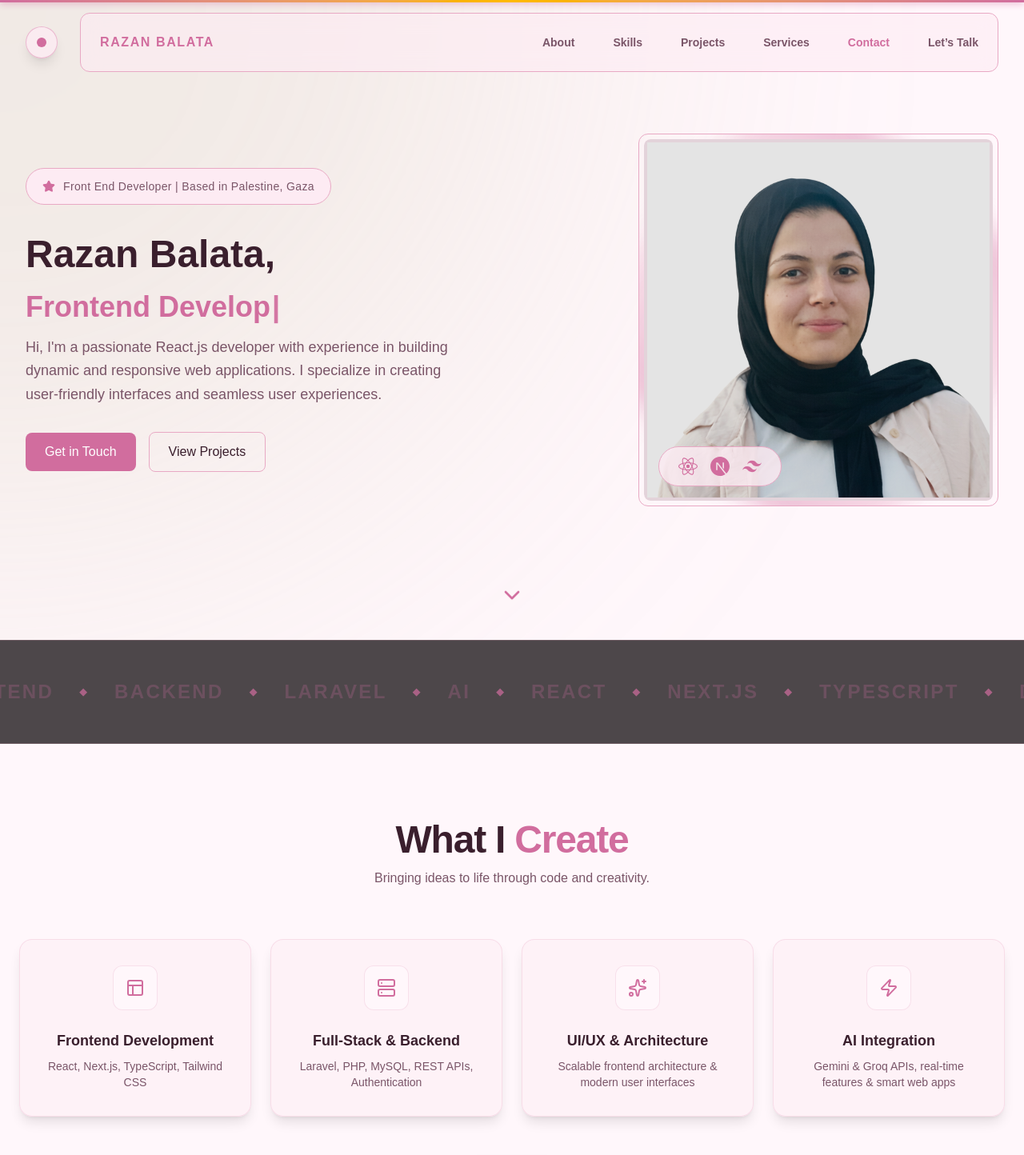
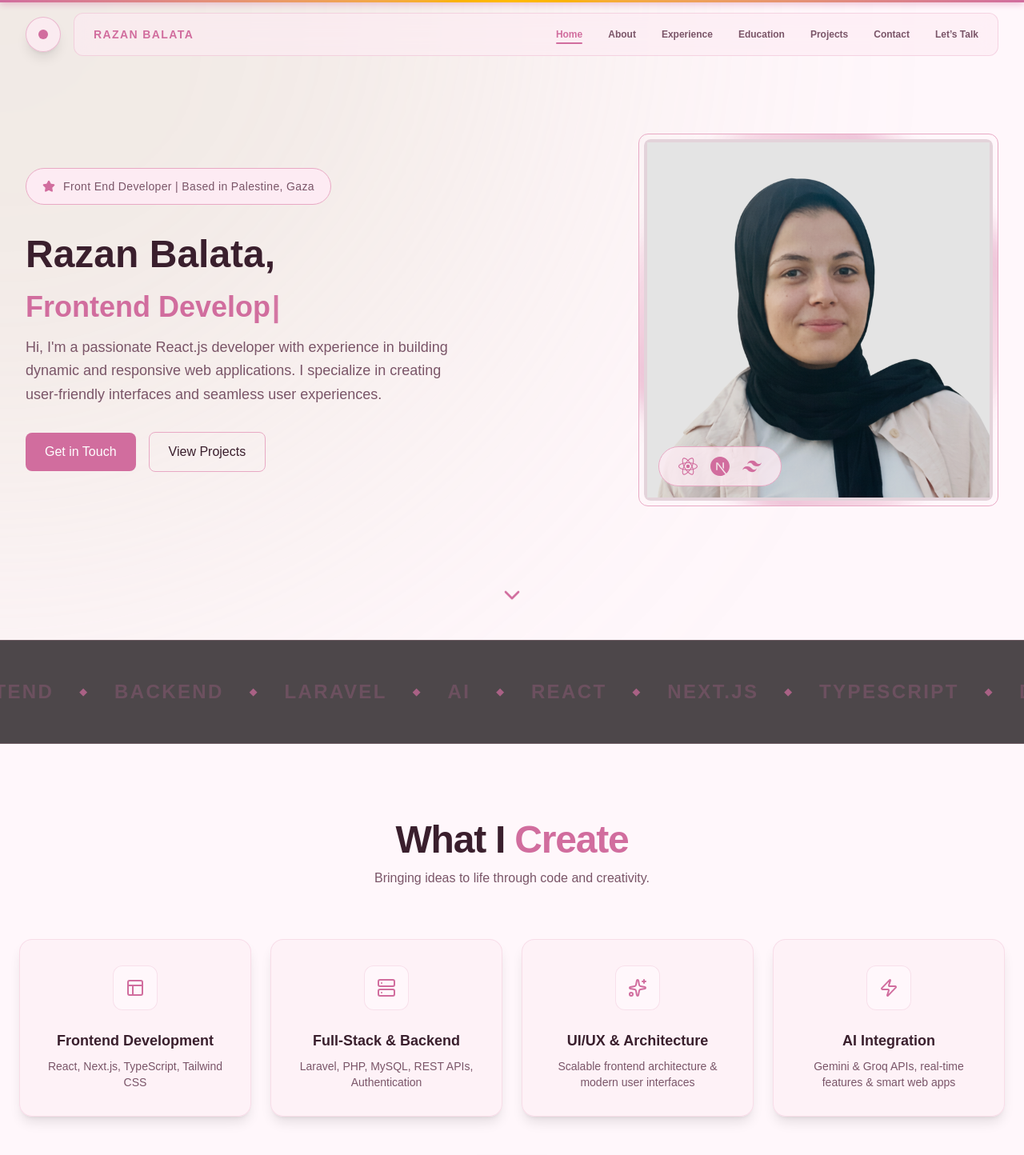
Before and after one commit to Razanbalata/Portfolio, a Next.js app: page / in a window 1280 px wide. Shown: the top 1444 px of the page at 80% size. Built offline with nearby package versions, Linux system fonts and the light colour scheme.

Commit message:
feat: add Education section and update navigation links

```diff
--- a/src/app/page.tsx
+++ b/src/app/page.tsx
@@ -3,6 +3,7 @@ import Navbar from "../components/layout/Navbar";
 import About from "../components/sections/About";
 import Contact from "../components/sections/Contact";
 import ContactLinks from "../components/sections/ContactLinks";
+import Education from "../components/sections/Education";
 import Experience from "../components/sections/Experience";
 import Hero from "../components/sections/Hero";
 import MarqueeText from "../components/sections/MarqueeText";
@@ -24,7 +25,7 @@ export default function Home() {
         <Skills/>
         <Experience/>
         <Projects />
-
+        <Education/>
         <ContactLinks/>
         <Contact/>
       </main>
--- a/src/components/layout/Navbar.tsx
+++ b/src/components/layout/Navbar.tsx
@@ -3,7 +3,6 @@ import React, { useEffect, useState } from "react";
 import { Menu, X } from "lucide-react";
 import { NAV_LINKS, PERSONAL_INFO } from "@/src/utils/constants";
 import { scrollToSection, useScrollSpy } from "@/src/hooks/useScrollSpy";
-import ThemeToggle from "../ui/ToggleTheme";
 
 function Navbar() {
   const [isMenuOpen, setIsMenuOpen] = useState(false);
@@ -44,37 +43,38 @@ function Navbar() {
   };
 
   return (
-    <header className="fixed top-4 left-0 right-0 z-[40] px-6 sm:px-6 lg:px-8">
-      <div className="max-w-8xl mx-auto flex items-center gap-3 relative">
+    <header className="fixed top-3 sm:top-4 left-0 right-0 z-[1000] px-3 sm:px-6 lg:px-8">
+      <div className="max-w-7xl mx-auto flex items-center justify-between gap-2 sm:gap-4 relative">
 
-        {/* 1. الأيقونة الدائرية التفاعلية على اليسار (Orbit / Status Widget Trigger) */}
-        <div className="relative">
+        {/* 1. الأيقونة الدائرية التفاعلية على اليسار (System Status Widget) */}
+        <div className="relative shrink-0">
           <button
             onClick={() => setShowStatusCard(!showStatusCard)}
-            className="relative flex items-center justify-center w-10 h-10 rounded-full border border-[var(--color-primary)]/40 bg-[var(--color-secondary)]/80 hover:border-[var(--color-primary)] transition-all cursor-pointer shadow-lg group"
+            className="relative flex items-center justify-center w-9 h-9 sm:w-11 sm:h-11 rounded-full border border-[var(--color-primary)]/40 bg-[var(--color-secondary)]/80 hover:border-[var(--color-primary)] transition-all cursor-pointer shadow-lg group backdrop-blur-md"
             title="System Status"
+            aria-label="Toggle status"
           >
-            <span className="w-3 h-3 rounded-full bg-[var(--color-primary)] group-hover:scale-125 transition-transform" />
-            <span className="absolute inset-0 rounded-full border border-[var(--color-primary)]/20 animate-ping opacity-30" />
+            <span className="w-2.5 h-2.5 sm:w-3 sm:h-3 rounded-full bg-[var(--color-primary)] group-hover:scale-125 transition-transform" />
+            <span className="absolute inset-0 rounded-full border border-[var(--color-primary)]/20 animate-ping opacity-30 pointer-events-none" />
           </button>
 
           {/* الكرت المنبثق للتفاصيل الحية */}
           {showStatusCard && (
-            <div className="absolute top-12 left-0 w-64 bg-[var(--color-secondary)]/95 backdrop-blur-xl border border-[var(--color-accent)] p-4 rounded-2xl shadow-2xl text-xs space-y-2.5 z-50 animate-in fade-in slide-in-from-top-2">
-              <div className="flex justify-between items-center text-[var(--color-subtext)]">
-                <span className="font-mono uppercase text-[10px] tracking-wider text-[var(--color-subtext)]">TIME:</span>
+            <div className="absolute top-12 sm:top-14 left-0 w-56 sm:w-64 bg-[var(--color-secondary)]/95 backdrop-blur-xl border border-[var(--color-accent)]/50 p-3.5 sm:p-4 rounded-2xl shadow-2xl text-[11px] sm:text-xs space-y-2.5 z-50 animate-in fade-in slide-in-from-top-2">
+              <div className="flex justify-start items-center gap-2 text-[var(--color-subtext)]">
+                <span className="font-mono uppercase text-[9px] sm:text-[10px] tracking-wider">TIME:</span>
                 <span className="text-[var(--color-primary)] font-semibold font-mono">{currentTime || "02:29 PM"}</span>
               </div>
-              <div className="flex justify-between items-center text-[var(--color-subtext)]">
-                <span className="font-mono uppercase text-[10px] tracking-wider text-[var(--color-subtext)]">LANG:</span>
+              <div className="flex justify-start items-center gap-2 text-[var(--color-subtext)]">
+                <span className="font-mono uppercase text-[9px] sm:text-[10px] tracking-wider">LANG:</span>
                 <span className="text-[var(--color-primary)] font-semibold">English</span>
               </div>
-              <div className="flex justify-between items-center text-[var(--color-subtext)]">
-                <span className="font-mono uppercase text-[10px] tracking-wider text-[var(--color-subtext)]">LOCATION:</span>
+              <div className="flex justify-start items-center gap-2 text-[var(--color-subtext)]">
+                <span className="font-mono uppercase text-[9px] sm:text-[10px] tracking-wider">LOCATION:</span>
                 <span className="text-[var(--color-primary)] font-semibold">{PERSONAL_INFO.location || "Gaza"}</span>
               </div>
-              <div className="flex justify-between items-center text-[var(--color-subtext)]">
-                <span className="font-mono uppercase text-[10px] tracking-wider text-[var(--color-subtext)]">STATUS:</span>
+              <div className="flex justify-start items-center gap-2 text-[var(--color-subtext)] pt-1 border-t border-[var(--color-accent)]/30">
+                <span className="font-mono uppercase text-[9px] sm:text-[10px] tracking-wider">STATUS:</span>
                 <span className="text-[var(--color-primary)] font-semibold">Available for Work</span>
               </div>
             </div>
@@ -83,76 +83,68 @@ function Navbar() {
 
         {/* 2. شريط الملاحة الرئيسي الزجاجي */}
         <nav
-          className={`flex-1 max-w-7xl mx-auto ml-4 transition-all duration-300 rounded-xl p-6 flex items-center justify-between border ${
+          className={`flex-1 transition-all duration-300 rounded-xl px-4 sm:px-6 py-2.5 sm:py-3.5 flex items-center justify-between border ${
             isScrolled
               ? "bg-[var(--color-secondary)]/90 backdrop-blur-md border-[var(--color-accent)] shadow-xl"
-              : "bg-[var(--color-secondary)]/60 backdrop-blur-md border-[var(--color-accent)]"
+              : "bg-[var(--color-secondary)]/60 backdrop-blur-md border-[var(--color-accent)]/40"
           }`}
         >
-          {/* اسمك الذهبي البارز */}
+          {/* الاسم الذهبي البارز */}
           <button
             onClick={() => window.scrollTo({ top: 0, behavior: "smooth" })}
-            className="text-sm sm:text-base font-extrabold tracking-widest text-[var(--color-primary)] hover:opacity-80 transition-opacity uppercase cursor-pointer"
+            className="text-xs sm:text-sm font-extrabold tracking-wider sm:tracking-widest text-[var(--color-primary)] hover:opacity-80 transition-opacity uppercase cursor-pointer truncate max-w-[150px] sm:max-w-none text-left"
           >
             {PERSONAL_INFO.name || "RAZAN BALATA"}
           </button>
 
           {/* روابط الأقسام للشاشات الكبيرة */}
-          <div className="hidden md:flex items-center gap-12 text-sm font-medium">
+          <div className="hidden lg:flex items-center gap-6 lg:gap-8 text-xs font-semibold">
             {NAV_LINKS.map((link) => (
               <button
                 key={link.id}
                 onClick={() => handleNavClick(link.id)}
-                className={`transition-all duration-300 font-semibold cursor-pointer ${
+                className={`transition-all duration-300 relative py-1 cursor-pointer ${
                   activeSection === link.id
-                    ? "text-[var(--color-primary)] font-bold"
+                    ? "text-[var(--color-primary)]"
                     : "text-[var(--color-subtext)] hover:text-[var(--color-text)]"
                 }`}
               >
                 {link.label}
+                {activeSection === link.id && (
+                  <span className="absolute bottom-0 left-0 right-0 h-[2px] bg-[var(--color-primary)] rounded-full animate-in fade-in" />
+                )}
               </button>
             ))}
           </div>
 
-          {/* زر الجوال */}
+          {/* زر قائمة الجوال */}
           <button
             onClick={() => setIsMenuOpen(!isMenuOpen)}
-            className="md:hidden text-[var(--color-text)] p-1.5 rounded-lg bg-[var(--color-secondary)] border border-[var(--color-accent)]"
+            className="lg:hidden text-[var(--color-text)] p-1.5 rounded-lg bg-[var(--color-secondary)] border border-[var(--color-accent)]/50 focus:outline-none"
+            aria-label="Toggle menu"
           >
             {isMenuOpen ? <X className="w-5 h-5" /> : <Menu className="w-5 h-5" />}
           </button>
         </nav>
       </div>
 
-      {/* قائمة الجوال */}
+      {/* قائمة الجوال (Mobile Drawer) */}
       {isMenuOpen && (
-        <div className="md:hidden max-w-5xl mx-auto mt-2 bg-[var(--color-secondary)] border border-[var(--color-accent)] rounded-2xl p-5 flex flex-col gap-4 shadow-xl backdrop-blur-xl animate-in fade-in">
-          <nav className="flex flex-col gap-3">
+        <div className="lg:hidden w-full max-w-7xl mx-auto mt-2 bg-[var(--color-secondary)]/95 border border-[var(--color-accent)]/50 rounded-xl p-3.5 shadow-2xl backdrop-blur-xl animate-in fade-in slide-in-from-top-2">
+          <nav className="flex flex-col gap-1.5">
             {NAV_LINKS.map((link) => (
               <button
                 key={link.id}
                 onClick={() => handleNavClick(link.id)}
-                className={`block w-full text-left px-4 py-2.5 rounded-lg text-sm font-medium transition-all ${
+                className={`block w-full text-left px-3.5 py-2 rounded-lg text-xs font-semibold transition-all ${
                   activeSection === link.id
-                    ? "bg-[var(--color-accent)] text-[var(--color-primary)]"
-                    : "text-[var(--color-subtext)] hover:bg-[var(--color-accent)]/40"
+                    ? "bg-[var(--color-primary)]/15 text-[var(--color-primary)] font-bold border border-[var(--color-primary)]/20"
+                    : "text-[var(--color-subtext)] hover:bg-[var(--color-accent)]/30 hover:text-[var(--color-text)]"
                 }`}
               >
                 {link.label}
               </button>
             ))}
-
-            <div className="flex items-center justify-between pt-2 border-t border-[var(--color-accent)]">
-              <span className="text-xs text-[var(--color-subtext)]">Theme:</span>
-              <ThemeToggle />
-            </div>
-
-            <button
-              onClick={() => handleNavClick("contact")}
-              className="block w-full text-center px-4 py-2.5 rounded-xl font-medium text-xs bg-[var(--color-primary)] text-white hover:opacity-90 transition-all mt-2"
-            >
-              Let's Talk
-            </button>
           </nav>
         </div>
       )}
--- a/src/components/sections/Contact.tsx
+++ b/src/components/sections/Contact.tsx
@@ -54,7 +54,7 @@ function Contact() {
   };
 
   return (
-    <section id="contact" className="relative py-28 bg-[var(--color-bg)] overflow-hidden transition-colors duration-500">
+    <section id="lets talk" className="relative py-28 bg-[var(--color-bg)] overflow-hidden transition-colors duration-500">
 
       {/* خلفية متوهجة خفيفة */}
       <div className="absolute inset-0 overflow-hidden pointer-events-none">
--- a/src/components/sections/ContactLinks.tsx
+++ b/src/components/sections/ContactLinks.tsx
@@ -47,7 +47,7 @@ export default function ContactLinks() {
   ];
 
   return (
-    <section id="contact-links" className="relative py-24 bg-[var(--color-bg)] overflow-hidden">
+    <section id="contact" className="relative py-24 bg-[var(--color-bg)] overflow-hidden">
       <div className="max-w-6xl mx-auto px-6 text-center">
 
         {/* العنوان والوصف */}
--- /dev/null
+++ b/src/components/sections/Education.tsx
@@ -0,0 +1,70 @@
+"use client";
+
+import React from "react";
+import FadeIn from "../animations/FadeIn";
+import { EDUCATION_DATA } from "@/src/data/education";
+import { Calendar, Building2 } from "lucide-react";
+
+export default function Education() {
+  return (
+    <section
+      id="education"
+      className="relative py-24 bg-[var(--color-bg)] overflow-hidden transition-colors duration-500"
+    >
+      {/* خلفية التوهج الخفيفة */}
+      <div className="absolute inset-0 overflow-hidden pointer-events-none">
+        <div className="absolute top-1/2 left-1/2 -translate-x-1/2 -translate-y-1/2 w-[600px] h-[600px] bg-[var(--color-primary)] opacity-[0.03] rounded-full blur-[140px]" />
+      </div>
+
+      <div className="relative z-10 max-w-[80%] mx-auto px-6 lg:px-8">
+        {/* Header - العنوان الرئيسي */}
+        <FadeIn delay={0}>
+          <div className="text-center mb-16">
+            <h2 className="text-4xl lg:text-5xl font-bold text-[var(--color-text)] mb-3 tracking-tight">
+              <span className="text-[var(--color-primary)]">Education</span> &
+              Certifications
+            </h2>
+            <p className="text-[var(--color-subtext)] text-sm sm:text-base font-medium">
+              My academic background and professional training journey[cite: 8].
+            </p>
+          </div>
+        </FadeIn>
+
+        {/* Grid - شبكة الكروت (4 كروت) */}
+        <div className="grid grid-cols-1 md:grid-cols-2 gap-6">
+          {EDUCATION_DATA.map((item, index) => (
+            <FadeIn key={item.id} delay={index * 100}>
+              <div className="bg-[var(--color-secondary)]/40 backdrop-blur-md border border-[var(--color-accent)]/30 hover:border-[var(--color-primary)]/50 rounded-[1rem] p-8 transition-all duration-300 group flex flex-col justify-between h-full shadow-lg">
+                <div>
+                  {/* Title */}
+                  <h3 className="text-xl font-bold text-[var(--color-text)] mb-3 group-hover:text-[var(--color-primary)] transition-colors">
+                    {item.title}
+                  </h3>
+
+                  {/* Institution */}
+                  <div className="flex items-center gap-2 text-xs sm:text-sm text-[var(--color-subtext)] mb-2 font-medium">
+                    <Building2 className="w-4 h-4 text-[var(--color-primary)] shrink-0" />
+                    <span>{item.institution}</span>
+                  </div>
+
+                  {/* Period */}
+                  <div className="flex items-center gap-1.5 text-xs text-[var(--color-subtext)]/80 mb-4 font-mono">
+                    <Calendar className="w-3.5 h-3.5 text-[var(--color-primary)]" />
+                    <span>{item.period}</span>
+                  </div>
+
+                  {/* Description */}
+                  {item.description && (
+                    <p className="text-xs sm:text-sm text-[var(--color-subtext)] leading-relaxed mt-2">
+                      {item.description}
+                    </p>
+                  )}
+                </div>
+              </div>
+            </FadeIn>
+          ))}
+        </div>
+      </div>
+    </section>
+  );
+}
--- a/src/components/sections/Hero.tsx
+++ b/src/components/sections/Hero.tsx
@@ -11,7 +11,7 @@ import TypingText from "../animations/TypingStreaming";
 
 function Hero() {
   return (
-    <section className="relative min-h-screen flex items-center overflow-hidden bg-[var(--color-bg)]">
+    <section id='home' className="relative min-h-screen flex items-center overflow-hidden bg-[var(--color-bg)]">
       <RadialGradientBackgorund variant="hero" />
 
       <div className="relative z-10 max-w-7xl mx-auto px-4 sm:px-6 lg:px-8 py-20 w-full">
--- /dev/null
+++ b/src/data/education.ts
@@ -0,0 +1,38 @@
+export interface EducationItem {
+  id: string;
+  title: string;
+  institution: string;
+  period: string;
+  description?: string;
+}
+
+export const EDUCATION_DATA: EducationItem[] = [
+  {
+    id: "swe",
+    title: "Software Engineering Student",
+    institution: "University Studies",
+    period: "2023 - Present",
+    description: "Specializing in Frontend & Full-Stack Development, Object-Oriented Design, and Software Architecture.",
+  },
+  {
+    id: "gsg-cert",
+    title: "Frontend Development Training",
+    institution: "Gaza Sky Geeks",
+    period: "2025 - 2026",
+    description: "Intensive training program covering modern web development, React.js, and real-world project workflows.",
+  },
+  {
+    id: "backend-cert",
+    title: "Backend Development Training",
+    institution: "UCAS Technology Incubator",
+    period: "2026",
+    description: "Project-based training focusing on PHP, Laravel, RESTful APIs, MySQL, and AI integration.",
+  },
+  {
+    id: "cert-appreciation",
+    title: "Certificates & Training Achievements",
+    institution: "Various Platforms & Bootcamps",
+    period: "2024 - 2026",
+    description: "Continuous learning in Web Architecture, UI/UX, and AI integrations.",
+  },
+];
--- a/src/utils/constants.ts
+++ b/src/utils/constants.ts
@@ -20,10 +20,11 @@ export const SOCIAL_LINKS = {
 }
 
 export const NAV_LINKS = [
+    {id:'home',label:'Home'},
     {id:"about", label: "About"},
-    {id:"skills", label: "Skills"},
+    {id:'experience', label: "Experience"},
+    {id:"education", label: "Education"},
     {id:"projects", label: "Projects"},
-    {id:"services", label: "Services"},
     {id:"contact", label: "Contact"},
     {id:"lets talk",label:'Let’s Talk'}
 ]
```
